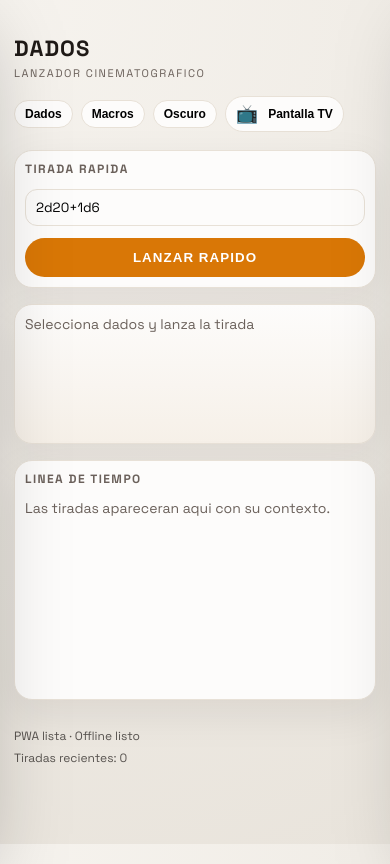
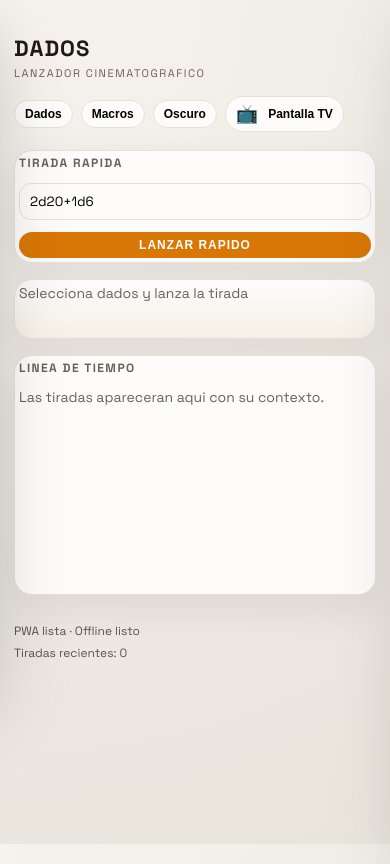
Before and after one commit to rturv/lanzador-dados, a React (Vite) app: page / in a window 390 px wide. Built offline with nearby package versions, Linux system fonts and the light colour scheme.

Commit message:
Optimización extrema para móvil - botón ahora debe caber completamente

```diff
--- a/src/styles.css
+++ b/src/styles.css
@@ -150,7 +150,7 @@ body{margin:0;background:radial-gradient(circle at top left,var(--bg),var(--bg-d
 .modifier-control button{width:26px;height:26px;border:none;border-radius:999px;background:var(--panel);box-shadow:inset 0 0 0 1px var(--line);cursor:pointer;font-weight:700}
 .modifier-control input{width:70px;padding:6px 8px;border-radius:10px;border:1px solid var(--line);background:var(--panel);font-weight:700;text-align:center}
 
-.dice-area{min-height:320px;display:flex;flex-wrap:wrap;gap:12px;align-content:flex-start;padding:12px;background:linear-gradient(180deg,#fdfcfb,#f6f0e8)}
+.dice-area{min-height:320px;display:flex;flex-wrap:wrap;gap:10px;align-content:flex-start;padding:10px;background:linear-gradient(180deg,#fdfcfb,#f6f0e8)}
 .theme-dark .dice-area{background:linear-gradient(180deg,#0b0420,#060014);}
 .die{width:96px;height:96px;border-radius:18px;background:linear-gradient(180deg,#fff6ea,#f3e4d2);display:flex;align-items:center;justify-content:center;flex-direction:column;gap:2px;font-weight:700;color:var(--ink);box-shadow:0 12px 28px rgba(23,16,11,0.12);position:relative;overflow:hidden}
 .theme-dark .die{background:linear-gradient(180deg,#23102a,#0e0714);box-shadow:0 18px 48px rgba(0,0,0,0.7), 0 0 18px rgba(255,45,149,0.06) inset;border:1px solid rgba(255,45,149,0.06)}
@@ -417,7 +417,7 @@ body{margin:0;background:radial-gradient(circle at top left,var(--bg),var(--bg-d
   .roll-actions{flex-direction:column;align-items:flex-start}
   .tv-total{font-size:72px}
   .tv-results{grid-template-columns:repeat(auto-fit,minmax(90px,1fr))}
-  .dice-area{min-height:160px}
+  .dice-area{min-height:100px}
   .footer{flex-direction:column;align-items:flex-start;gap:6px}
 }
 
@@ -428,9 +428,19 @@ body{margin:0;background:radial-gradient(circle at top left,var(--bg),var(--bg-d
 @media (max-width:520px){
   .macro-grid{grid-template-columns:1fr}
   .icon-grid{grid-template-columns:repeat(auto-fit,minmax(44px,1fr))}
-  .dice-area{min-height:140px;gap:10px;padding:10px}
-  .panel{padding:10px}
-  .roll-actions{margin-top:12px;gap:12px}
+  .dice-area{min-height:80px;gap:6px;padding:6px}
+  .panel{padding:6px}
+  .roll-actions{margin-top:6px;gap:6px}
+  .roll-btn{padding:8px 14px;font-size:13px}
+  .sidebar-left{max-height:85vh;overflow-y:auto}
+}
+
+@media (max-width:400px){
+  .dice-area{min-height:60px;gap:4px;padding:4px}
+  .panel{padding:4px}
+  .roll-actions{margin-top:4px;gap:4px}
+  .roll-btn{padding:6px 12px;font-size:12px}
+  .sidebar-left{max-height:80vh}
 }
 
 /* animations */
```
